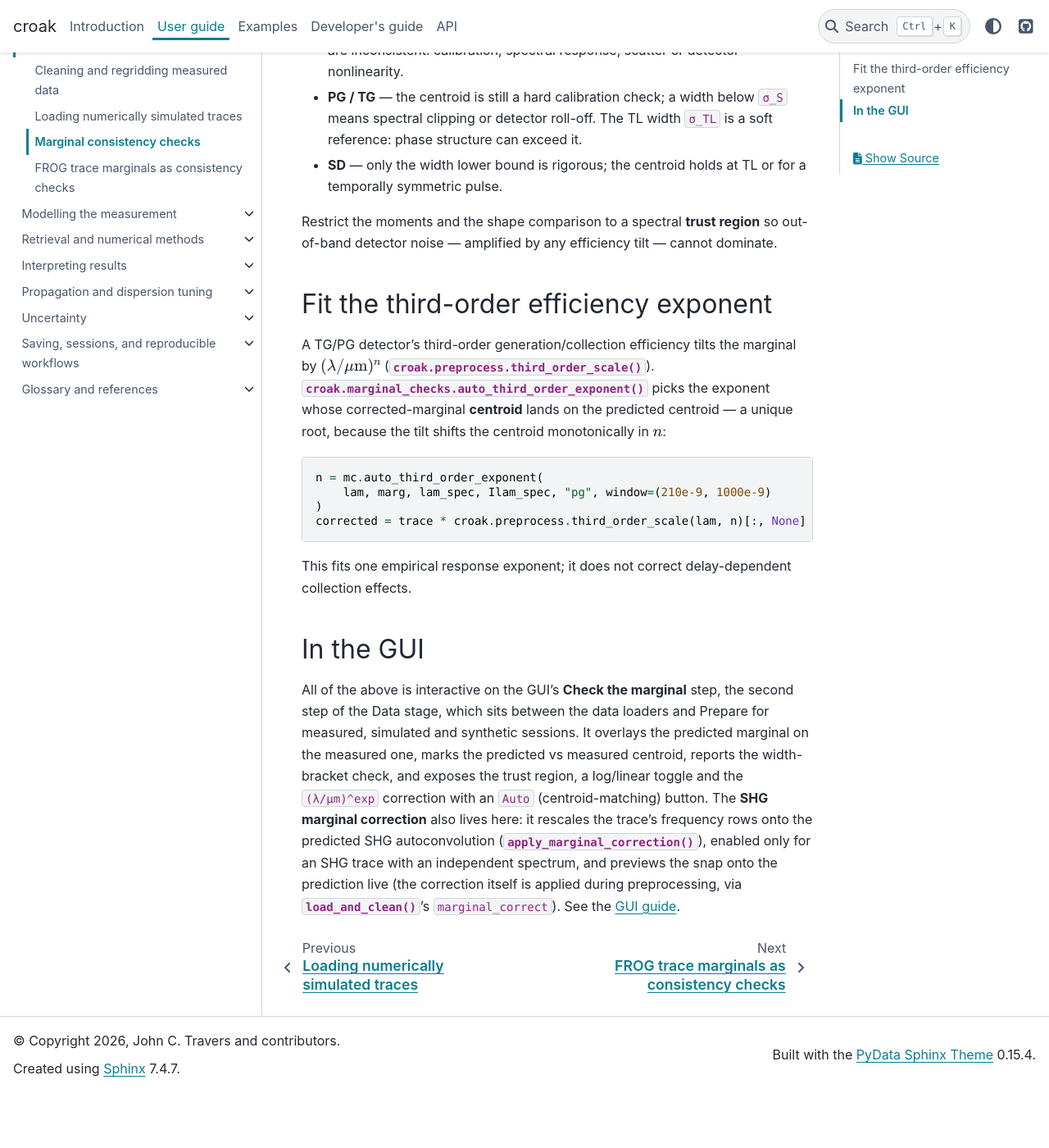
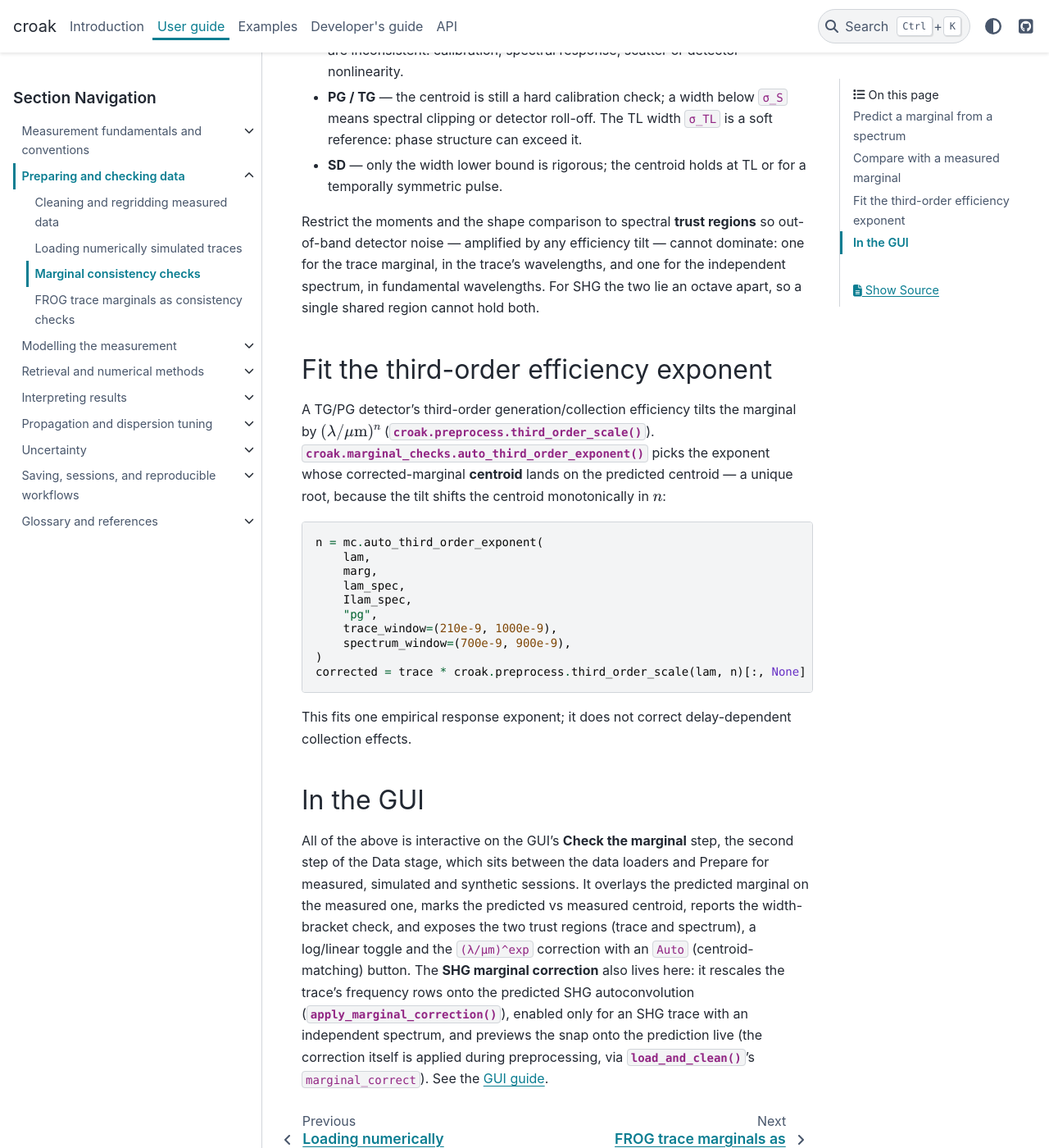
Before and after one commit to LupoLab/croak, a Sphinx documentation site: the page built from docs/howto/marginal_checks.md, in a window 1280 px wide and 1400 px high, scrolled down 1662 px. Shown: the whole window at 82% size. Built offline with Sphinx 7.4.7 and the PyData theme 0.15.4, drawn with Linux system fonts in a browser that asks for light colours; pages that are not in the unit, such as notebooks, are missing from menus; before the commit the page ends 2995 px from its top, so only the background shows below that.

Commit message:
Document the independent spectrum window and trust regions
Co-Authored-By: Claude Opus 5.5 <noreply@anthropic.com>
Claude-Session: https://claude.ai/code/session_01WM2AxMiUXc12ViRwSf2cyL

````diff
--- a/docs/howto/marginal_checks.md
+++ b/docs/howto/marginal_checks.md
@@ -74,8 +74,11 @@ Interpreting a mismatch:
 - **SD** — only the width lower bound is rigorous; the centroid holds at TL or for
   a temporally symmetric pulse.
 
-Restrict the moments and the shape comparison to a spectral **trust region** so
-out-of-band detector noise — amplified by any efficiency tilt — cannot dominate.
+Restrict the moments and the shape comparison to spectral **trust regions** so
+out-of-band detector noise — amplified by any efficiency tilt — cannot dominate:
+one for the trace marginal, in the trace's wavelengths, and one for the
+independent spectrum, in fundamental wavelengths. For SHG the two lie an octave
+apart, so a single shared region cannot hold both.
 
 ## Fit the third-order efficiency exponent
 
@@ -87,7 +90,13 @@ because the tilt shifts the centroid monotonically in $n$:
 
 ```python
 n = mc.auto_third_order_exponent(
-    lam, marg, lam_spec, Ilam_spec, "pg", window=(210e-9, 1000e-9)
+    lam,
+    marg,
+    lam_spec,
+    Ilam_spec,
+    "pg",
+    trace_window=(210e-9, 1000e-9),
+    spectrum_window=(700e-9, 900e-9),
 )
 corrected = trace * croak.preprocess.third_order_scale(lam, n)[:, None]
 ```
@@ -101,7 +110,7 @@ All of the above is interactive on the GUI's **Check the marginal** step, the
 second step of the Data stage, which sits between the data loaders and Prepare
 for measured, simulated and synthetic sessions. It overlays the predicted marginal on the measured
 one, marks the predicted vs measured centroid, reports the width-bracket check,
-and exposes the trust region, a log/linear toggle and the `(λ/µm)^exp` correction
+and exposes the two trust regions (trace and spectrum), a log/linear toggle and the `(λ/µm)^exp` correction
 with an `Auto` (centroid-matching) button. The **SHG marginal correction** also
 lives here: it rescales the trace's frequency rows onto the predicted SHG
 autoconvolution ({func}`~croak.marginal_checks.apply_marginal_correction`),
````
Also changed, not shown: changelog.d/post-filter-shg.fixed.md (added, +1 -0 lines), changelog.d/spectrum-window.changed.md (added, +1 -0 lines), changelog.d/trust-windows.breaking.md (added, +1 -0 lines), docs/explanation/marginals.md (+8 -4 lines), docs/howto/grids_and_filtering.md (+9 -6 lines), docs/howto/gui.md (+12 -4 lines), docs/howto/postprocessing.md (+4 -3 lines), docs/howto/preprocessing.md (+11 -2 lines).
